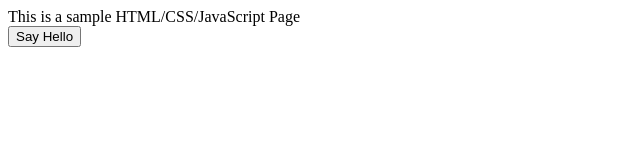
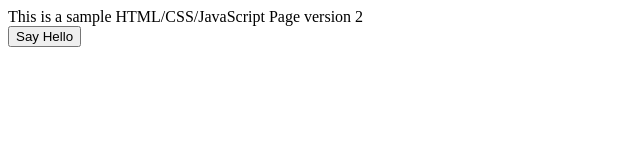
Before and after one commit to aptokash/SD330-2, a plain HTML site: page index.html in a window 1280 px wide. Shown: the full height of the page, 0-640 px from the left. Drawn offline with Linux system fonts and the light colour scheme.

Commit message:
Update index.html

```diff
--- a/index.html
+++ b/index.html
@@ -1,5 +1,5 @@
 <body>
-<p> This is a sample HTML/CSS/JavaScript Page
+<p> This is a sample HTML/CSS/JavaScript Page   version 2
 <br>
 
 <!- CALL A FUNCTION >
```
